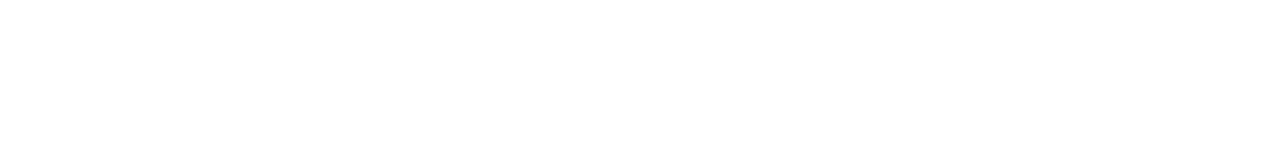
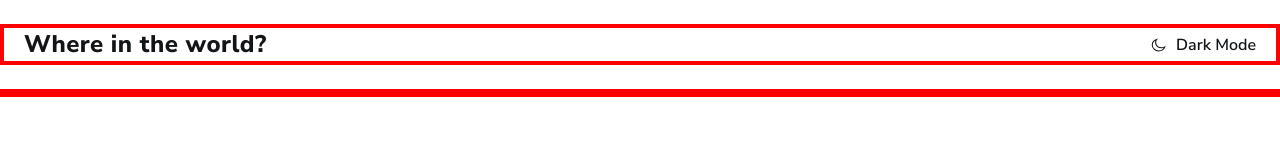
Before and after one commit to ALPINISTLAR/countries, a plain HTML site: page index.html in a window 1280 px wide. Drawn offline with Linux system fonts and the light colour scheme.

Commit message:
add global styles and site-header

```diff
--- a/css/styles.css
+++ b/css/styles.css
@@ -1,4 +1,39 @@
-:root
+@font-face {
+  font-family: 'Nunito Sans';
+  src: url('../fonts/NunitoSans-Light.woff2') format('woff2'),
+  url('../fonts/NunitoSans-Light.woff') format('woff');
+  font-weight: 300;
+  font-style: normal;
+  font-display: swap;
+}
+
+@font-face {
+  font-family: 'Nunito Sans';
+  src: url('../fonts/NunitoSans-ExtraBold.woff2') format('woff2'),
+  url('../fonts/NunitoSans-ExtraBold.woff') format('woff');
+  font-weight: bold;
+  font-style: normal;
+  font-display: swap;
+}
+
+@font-face {
+  font-family: 'Nunito Sans';
+  src: url('../fonts/NunitoSans-SemiBold.woff2') format('woff2'),
+  url('../fonts/NunitoSans-SemiBold.woff') format('woff');
+  font-weight: 600;
+  font-style: normal;
+  font-display: swap;
+}
+
+@font-face {
+  font-family: 'Nunito Sans';
+  src: url('../fonts/NunitoSans-Regular.woff2') format('woff2'),
+  url('../fonts/NunitoSans-Regular.woff') format('woff');
+  font-weight: normal;
+  font-style: normal;
+  font-display: swap;
+}
+
 /* ** GLOBAL STYLES ** */
 html
 {
@@ -7,10 +42,10 @@ html
   scroll-behavior: smooth;
 }
 *,
-*::before
+*::before,
 *::after
 {
-box-sizing: inherit;
+  box-sizing: inherit;
 }
 /* ----------------- */
 /* ===== body ====== */
@@ -31,8 +66,8 @@ body
 }
 img
 {
-max-width: 100%;
-height: auto;
+  max-width: 100%;
+  height: auto;
 }
 /* *** CONTAINER *** */
 .container
@@ -40,10 +75,84 @@ height: auto;
   width: 100%;
   margin-right: auto;
   margin-left: auto;
+  max-width: 1320px;
+  padding-left: 20px;
+  padding-right: 20px;
+  border: 4px solid red;
 }
-
+/* * HEADER * */
+.site-header {
+  padding-top: 24px;
+  padding-bottom: 24px;
+  background-color: #fff;
+}
+.header-container {
+  display: flex;
+  align-items: center;
+  justify-content: space-between;
+}
+.main-heading {
+  font-family: Nunito Sans;
+  font-size: 24px;
+  font-weight: 800;
+  line-height: 33px;
+  color: #111517;
+  padding: 0;
+  margin: 0;
+}
+.site-logo-link
+{
+  text-decoration: none;
+  color: #111517;
+}
+.site-logo-link:hover
+{
+  opacity: 0.8;
+}
+.site-logo-link:active
+{
+  opacity: 0.6;
+}
+.dark-mode {
+  display: flex;
+  align-items: center;
+  font-family: Nunito Sans;
+  font-size: 16px;
+  font-weight: 600;
+  line-height: 22px;
+  color: #111517;
+  text-transform: capitalize;
+  border: none;
+  background-color: transparent;
+  cursor: pointer;
+  padding: 0;
+  margin: 0;
+}
+.dark-mode:hover
+{
+  border-bottom: 2px solid #111517;
+}
+.dark-mode:active
+{
+  opacity: 0.6;
+}
+.dark-mode::before
+{
+  display: flex;
+  content: "";
+  width: 15px;
+  height: 14px;
+  background-image: url(../icons/half-moon.svg);
+  background-repeat: no-repeat;
+  background-size: cover;
+  margin-right: 10px;
+}
 /* ** MAIN CONTENT ** */
 .main-content
 {
   flex-grow: 1;
 }
+.hero
+{
+  background-color: #FAFAFA;
+}
--- a/index.html
+++ b/index.html
@@ -4,13 +4,7 @@
   <meta charset="UTF-8">
   <meta http-equiv="X-UA-Compatible" content="IE=edge">
   <meta name="viewport" content="width=device-width, initial-scale=1.0">
-  <title>Document</title>
-  <!-- ======================================= -->
-  <!-- =====         GOOGLE FONTS         ==== -->
-  <!-- ======================================= -->
-
-
-
+  <title>Countries</title>
   <!-- =============================== -->
   <!-- =====       STYLES        ===== -->
   <!-- =============================== -->
@@ -18,13 +12,20 @@
   <link rel="stylesheet" href="css/styles.css">
 </head>
 <body>
-  <header class="site-header"></header>
-
-
+  <header class="site-header">
+<div class="container header-container">
+<h1 class="main-heading"><a href="index.html" class="site-logo-link">Where in the world?</a></h1>
+<button class="dark-mode">dark mode</button>
+</div>
+  </header>
 <!-- ******************************************* -->
 <!-- *****          MAIN SECTION           ***** -->
 <!-- ******************************************* -->
-<main class="main-content"></main>
+<main class="main-content">
+  <div class="hero">
+    <div class="container"></div>
+  </div>
+</main>
 
   <script src="js/main.js"></script>
 </body>
```
Also changed, not shown: fonts/NunitoSans-ExtraBold.woff (added), fonts/NunitoSans-ExtraBold.woff2 (added), fonts/NunitoSans-Light.woff (added), fonts/NunitoSans-Light.woff2 (added), fonts/NunitoSans-Regular.woff (added), fonts/NunitoSans-Regular.woff2 (added), fonts/NunitoSans-SemiBold.woff (added), fonts/NunitoSans-SemiBold.woff2 (added), icons/half-moon.svg (added).
